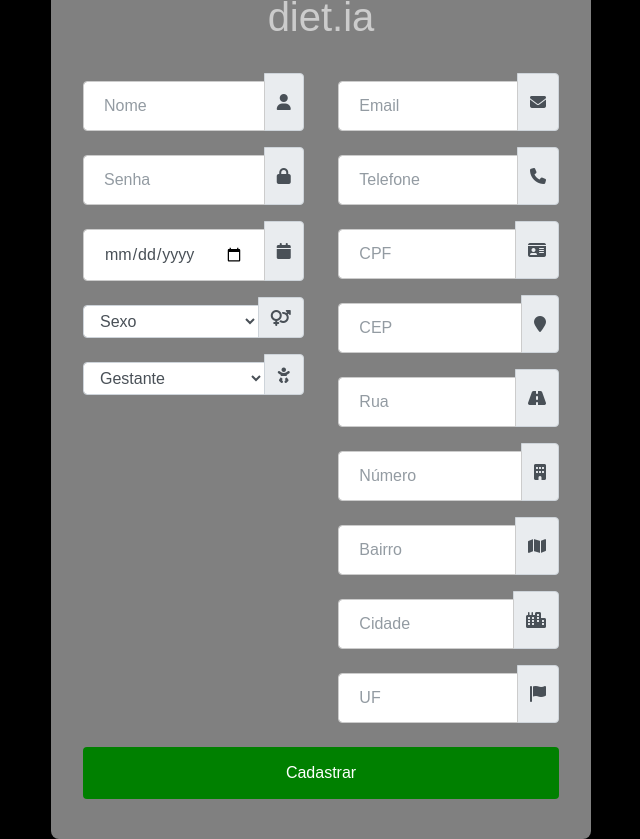
After one commit to Luis-Adolfo-Araujo/hello_data, a Flask app: page /signup in a window 1280 px wide. The commit adds this page. Shown: the whole page, without its empty margins (319-959 px from the left). Run offline with Flask 3, Linux system fonts and the light colour scheme; some libraries are stand-ins or nearby versions.

Commit message:
login, signup and logout flow done

```diff
--- /dev/null
+++ b/app/routes.py
@@ -0,0 +1,113 @@
+from utils import *
+import psycopg2
+from flask import Response, request, jsonify, session, render_template, flash, Blueprint, redirect, url_for
+from werkzeug.security import check_password_hash, generate_password_hash
+from flask_login import login_user, logout_user, login_required, current_user
+from .models import Paciente
+
+auth = Blueprint('auth', __name__)
+main = Blueprint('main', __name__)
+
+@auth.route("/home", methods=["GET"])
+@login_required
+def home():
+    if current_user.is_authenticated:
+        return render_template("public/templates/home.html")
+
+@auth.route("/", methods=["GET"])
+def main_route():
+    if current_user.is_authenticated:
+        return redirect(url_for('auth.home'))
+    return render_template("public/index.html")
+
+@auth.route("/login")
+def render_login():
+    if current_user.is_authenticated:
+        return redirect(url_for('auth.home'))
+    error = request.args.get('error')
+    return render_template("public/templates/login.html", error=error)
+
+@auth.route("/login_post", methods=["POST"])
+def login():
+    email = request.form['email']
+    senha = request.form['senha']
+    conn, cursor = get_db_connection()
+
+    if conn is None or cursor is None:
+        return jsonify({"error": "Failed to connect to the database"}), 500
+
+    try:
+        query = '''SELECT * FROM paciente WHERE email = %s;'''
+        cursor.execute(query, (email,))
+        user_data = cursor.fetchone()
+        print("user: ", user_data)
+        if user_data is None or not check_password_hash(user_data['senha'], senha):
+            error = "Email ou senha incorretos"
+            flash(error, 'login_error')
+            return redirect(url_for('auth.render_login'))
+
+        user_id = user_data['user_id']
+        user = Paciente(user_id=user_id)
+        login_user(user)
+        return redirect(url_for('auth.home'))
+    except psycopg2.Error as e:
+        print("Error during query execution:", e)
+        return jsonify({"error": "Error during query execution"}), 500
+    finally:
+        cursor.close()
+        conn.close()
+
+
+@auth.route("/signup")
+def signup():
+    return render_template('public/templates/signup.html')
+
+@auth.route("/register", methods=["POST"])
+def signup_post():
+    conn, cursor = get_db_connection()
+
+    if conn is None or cursor is None:
+        return jsonify({"error": "Failed to connect to the database"}), 500
+
+    try:
+        email = request.form.get('email')
+        senha = request.form.get('password')
+        nome = request.form.get('nome')
+        data_nascimento = request.form.get('data_nascimento')
+        sexo = request.form.get('sexo')
+        gestante = request.form.get('gestante')
+        telefone = request.form.get('telefone')
+        cpf = request.form.get('Cpf')
+        cep = request.form.get('Cep')
+        rua = request.form.get('Rua')
+        numero = request.form.get('Numero')
+        bairro = request.form.get('Bairro')
+        cidade = request.form.get('Cidade')
+        uf = request.form.get('UF')
+
+        query = '''SELECT cpf FROM paciente WHERE cpf = %s;'''
+        cursor.execute(query, (cpf,))
+        user = cursor.fetchone()
+
+        if user:
+            print("CPF já cadastrado")
+            return redirect(url_for('auth.signup'))
+
+        insert_query = '''INSERT INTO paciente (email, senha, nome, data_nascimento, sexo, gestante, telefone, cpf, cep, rua, numero, bairro, cidade, uf)
+                          VALUES (%s, %s, %s, %s, %s, %s, %s, %s, %s, %s, %s, %s, %s, %s);'''
+        cursor.execute(insert_query, (email, generate_password_hash(senha), nome, data_nascimento, sexo, gestante, telefone, cpf, cep, rua, numero, bairro, cidade, uf))
+        conn.commit()
+
+        print("Usuário cadastrado com sucesso!")
+        return redirect(url_for('auth.login'))
+
+    except Exception as e:
+        print("Erro ao cadastrar usuário: " + str(e))
+        return redirect(url_for('auth.signup'))
+
+
+@auth.route("/logout")
+@login_required
+def logout():
+    logout_user()
+    return render_template("public/index.html")
--- /dev/null
+++ b/app/templates/public/templates/signup.html
@@ -0,0 +1,224 @@
+<!DOCTYPE html>
+<html>
+<head>
+    <meta charset="utf-8">
+    <meta name="viewport" content="width=device-width, initial-scale=1">
+    <title>diet.ia | Entrar</title>
+
+    <!-- Google Font: Source Sans Pro -->
+    <link rel="stylesheet" href="https://fonts.googleapis.com/css?family=Source+Sans+Pro:300,400,400i,700&display=fallback">
+    <!-- Font Awesome -->
+    <link rel="stylesheet" href="https://cdnjs.cloudflare.com/ajax/libs/font-awesome/6.1.1/css/all.min.css" integrity="sha512-KfkfwYDsLkIlwQp6LFnl8zNdLGxu9YAA1QvwINks4PhcElQSvqcyVLLD9aMhXd13uQjoXtEKNosOWaZqXgel0g==" crossorigin="anonymous" referrerpolicy="no-referrer" />
+    <!-- icheck bootstrap -->
+    <link rel="stylesheet" href="https://cdnjs.cloudflare.com/ajax/libs/icheck-bootstrap/3.0.1/icheck-bootstrap.min.css" integrity="sha512-8vq2g5nHE062j3xor4XxPeZiPjmRDh6wlufQlfC6pdQ/9urJkU07NM0tEREeymP++NczacJ/Q59ul+/K2eYvcg==" crossorigin="anonymous" referrerpolicy="no-referrer" />
+    <!-- Theme style -->
+    <link rel="stylesheet" href="https://cdnjs.cloudflare.com/ajax/libs/admin-lte/3.2.0/css/adminlte.min.css" integrity="sha512-IuO+tczf4J43RzbCMEFggCWW5JuX78IrCJRFFBoQEXNvGI6gkUw4OjuwMidiS4Lm9Q2lILzpJwZuMWuSEeT9UQ==" crossorigin="anonymous" referrerpolicy="no-referrer" />
+    <style>
+        body {
+            font-family: Arial, sans-serif;
+            background-color: #000000;
+            color: #FFFFFF;
+            display: flex;
+            justify-content: center;
+            align-items: center;
+            height: 100vh;
+            margin: 0;
+        }
+        .container {
+            width: 90%;
+            max-width: 600px;
+            padding: 32px;
+            background-color: #808080;
+            border-radius: 8px;
+            text-align: center;
+        }
+        .title {
+            font-size: 2em;
+            color: #008000;
+            margin-bottom: 1em;
+        }
+        input[type=text], input[type=password], input[type=email], input[type=tel], input[type=date], select {
+            width: 100%;
+            padding: 12px 20px;
+            margin: 8px 0;
+            display: inline-block;
+            border: 1px solid #ccc;
+            box-sizing: border-box;
+            border-radius: 4px;
+        }
+        button {
+            background-color: #008000;
+            color: white;
+            padding: 14px 20px;
+            margin: 8px 0;
+            border: none;
+            cursor: pointer;
+            width: 100%;
+            border-radius: 4px;
+        }
+        button:hover {
+            opacity: 0.8;
+        }
+        .form-control {
+            height: auto;
+        }
+        .row {
+            display: flex;
+            justify-content: space-between;
+        }
+        .col-md-6 {
+            flex: 0 0 48%;
+        }
+    </style>
+</head>
+<body>
+    <form action="/register" method="POST">
+        <div class="container">
+            <div class="title" style="color: #ccc;">
+                <h1>diet.ia</h1>
+            </div>
+            <div class="row">
+                <div class="col-md-6">
+                    <div class="input-group mb-3">
+                        <input type="text" name="nome" class="form-control" placeholder="Nome">
+                        <div class="input-group-append">
+                            <div class="input-group-text">
+                                <span class="fas fa-user"></span>
+                            </div>
+                        </div>
+                    </div>
+
+                    <div class="input-group mb-3">
+                        <input type="password" name="password" class="form-control" placeholder="Senha">
+                        <div class="input-group-append">
+                          <div class="input-group-text">
+                            <span class="fas fa-lock"></span>
+                          </div>
+                        </div>
+                      </div>
+
+                    <div class="input-group mb-3">
+                        <input type="date" name="data_nascimento" class="form-control" placeholder="Data de Nascimento">
+                        <div class="input-group-append">
+                            <div class="input-group-text">
+                                <span class="fas fa-calendar"></span>
+                            </div>
+                        </div>
+                    </div>
+
+                    <div class="input-group mb-3">
+                        <select name="sexo" class="form-control">
+                            <option value="" selected disabled>Sexo</option>
+                            <option value="Masculino">Masculino</option>
+                            <option value="Feminino">Feminino</option>
+                        </select>
+                        <div class="input-group-append">
+                            <div class="input-group-text">
+                                <span class="fas fa-venus-mars"></span>
+                            </div>
+                        </div>
+                    </div>
+
+                    <div class="input-group mb-3">
+                        <select name="gestante" class="form-control">
+                            <option value="" selected disabled>Gestante</option>
+                            <option value="false">Não</option>
+                            <option value="true">Sim</option>
+                        </select>
+                        <div class="input-group-append">
+                            <div class="input-group-text">
+                                <span class="fas fa-baby"></span>
+                            </div>
+                        </div>
+                    </div>
+
+                </div>
+                <div class="col-md-6">
+                    <div class="input-group mb-3">
+                        <input type="email" name="email" class="form-control" placeholder="Email">
+                        <div class="input-group-append">
+                            <div class="input-group-text">
+                                <span class="fas fa-envelope"></span>
+                            </div>
+                        </div>
+                    </div>
+
+                    <div class="input-group mb-3">
+                        <input type="tel" name="telefone" class="form-control" placeholder="Telefone">
+                        <div class="input-group-append">
+                            <div class="input-group-text">
+                                <span class="fas fa-phone"></span>
+                            </div>
+                        </div>
+                    </div>
+
+                    <div class="input-group mb-3">
+                        <input type="text" name="Cpf" class="form-control" placeholder="CPF">
+                        <div class="input-group-append">
+                            <div class="input-group-text">
+                                <span class="fas fa-id-card"></span>
+                            </div>
+                        </div>
+                    </div>
+
+                    <div class="input-group mb-3">
+                        <input type="text" name="Cep" class="form-control" placeholder="CEP">
+                        <div class="input-group-append">
+                            <div class="input-group-text">
+                                <span class="fas fa-map-marker"></span>
+                            </div>
+                        </div>
+                    </div>
+
+                    <div class="input-group mb-3">
+                        <input type="text" name="Rua" class="form-control" placeholder="Rua">
+                        <div class="input-group-append">
+                            <div class="input-group-text">
+                                <span class="fas fa-road"></span>
+                            </div>
+                        </div>
+                    </div>
+
+                    <div class="input-group mb-3">
+                        <input type="text" name="Numero" class="form-control" placeholder="Número">
+                        <div class="input-group-append">
+                            <div class="input-group-text">
+                                <span class="fas fa-building"></span>
+                            </div>
+                        </div>
+                    </div>
+
+                    <div class="input-group mb-3">
+                        <input type="text" name="Bairro" class="form-control" placeholder="Bairro">
+                        <div class="input-group-append">
+                            <div class="input-group-text">
+                                <span class="fas fa-map"></span>
+                            </div>
+                        </div>
+                    </div>
+
+                    <div class="input-group mb-3">
+                        <input type="text" name="Cidade" class="form-control" placeholder="Cidade">
+                        <div class="input-group-append">
+                            <div class="input-group-text">
+                                <span class="fas fa-city"></span>
+                            </div>
+                        </div>
+                    </div>
+
+                    <div class="input-group mb-3">
+                        <input type="text" name="UF" class="form-control" placeholder="UF">
+                        <div class="input-group-append">
+                            <div class="input-group-text">
+                                <span class="fas fa-flag"></span>
+                            </div>
+                        </div>
+                    </div>
+                </div>
+            </div>
+
+            <button type="submit">Cadastrar</button>
+        </div>
+    </form>
+</body>
+</html>
```
Also changed, not shown: app/__init__.py (+5 -3 lines), app/hello_run.py (deleted, +0 -48 lines), app/models.py (+17 -19 lines), app/templates/public/base.html (deleted, +0 -59 lines), app/templates/public/index.html (added, +86 -0 lines), app/templates/public/templates/home.html (added, +85 -0 lines), app/templates/public/templates/login.html (renamed from app/templates/public/login.html, +14 -3 lines), app/views.py (deleted, +0 -12 lines), utils.py (added, +13 -0 lines), app/static/img/dietia.png (added), app/utils.py (deleted).
